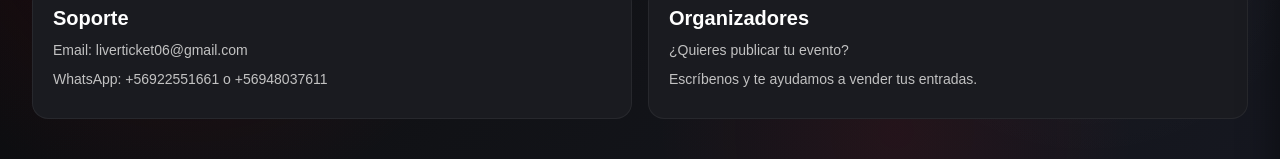
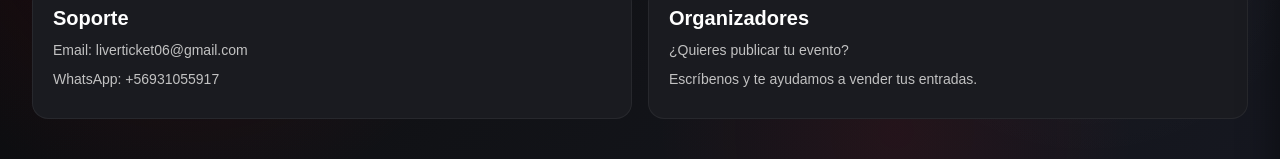
Before and after one commit to liverticket/liverticket, a Next.js app: page /contacto in a window 1280 px wide. Shown: the part 199-358 px from the top of the page. Built offline with nearby package versions, Linux system fonts and the light colour scheme; no server answers.

Commit message:
actualizacion de wsp

```diff
--- a/app/contacto/page.js
+++ b/app/contacto/page.js
@@ -20,7 +20,7 @@ export default function ContactoPage() {
             <div className="contactCard">
               <h2>Soporte</h2>
               <p>Email: liverticket06@gmail.com </p>
-              <p>WhatsApp: +56922551661  o +56948037611</p>
+              <p>WhatsApp: +56931055917</p>
             </div>
 
             <div className="contactCard">
```
